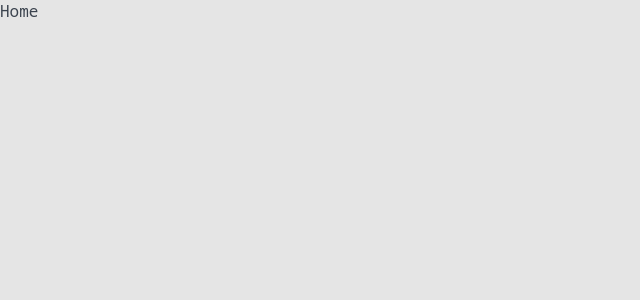
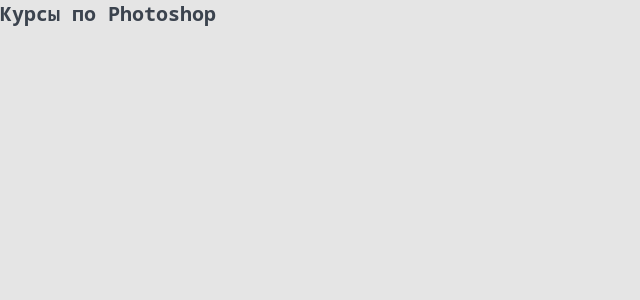
Before and after one commit to GremlinZq/Top-App, a Next.js app: page / in a window 1280 px wide. Shown: the top 300 px of the page, without its empty margins (0-640 px from the left). Built offline with nearby package versions, Linux system fonts and the light colour scheme.

Commit message:
add Htag

```diff
--- /dev/null
+++ b/components/Htag/Htag.module.scss
@@ -0,0 +1,20 @@
+.h1 {
+  color: var(--black);
+  line-height: 35px;
+  font-size: 26px;
+  font-weight: 500;
+}
+
+.h2 {
+  color: var(--black);
+  font-size: 22px;
+  line-height: 30px;
+  font-weight: 500;
+}
+
+.h3 {
+  color: var(--black);
+  line-height: 27px;
+  font-size: 20px;
+  font-weight: 600;
+}
--- /dev/null
+++ b/components/Htag/Htag.tsx
@@ -0,0 +1,14 @@
+// Core
+import {ReactNode} from "react";
+
+// Styles
+import styles from './Htag.module.scss';
+
+type HtagType = {
+    children: ReactNode
+    Tag: 'h1' | 'h2' | 'h3';
+}
+
+export const Htag = ({Tag, children}: HtagType) => (
+    <Tag className={styles[Tag]}>{children}</Tag>
+)
--- /dev/null
+++ b/components/index.ts
@@ -0,0 +1 @@
+export { Htag } from  './Htag/Htag';
--- a/next.config.js
+++ b/next.config.js
@@ -1,3 +1,10 @@
-module.exports = {
-  reactStrictMode: true,
+/**
+ * @type {import('next').NextConfig}
+ */
+
+const nextConfig = {
+  "reactStrictMode": true
 }
+
+// eslint-disable-next-line no-undef
+module.exports = nextConfig
--- a/package.json
+++ b/package.json
@@ -8,6 +8,7 @@
     "lint": "next lint"
   },
   "dependencies": {
+    "classnames": "^2.3.1",
     "next": "12.0.7",
     "react": "17.0.2",
     "react-dom": "17.0.2",
--- a/pages/_app.tsx
+++ b/pages/_app.tsx
@@ -1,15 +1,17 @@
-import type { AppProps } from 'next/app';
+import type {AppProps} from 'next/app';
 import Head from 'next/head';
 import '../styles/globals.scss';
 
 
-export default function MyApp({ Component, pageProps }: AppProps) {
-    return <>
+const MyApp = ({Component, pageProps}: AppProps) => (
+    <>
         <Head>
             <title>Top App</title>
-            <link href="https://fonts.googleapis.com/css2?family=Noto+Sans+Mono:wght@300;400;500;700&display=swap" rel="stylesheet" />
+            <link href="https://fonts.googleapis.com/css2?family=Noto+Sans+Mono:wght@300;400;500;700&display=swap" rel="stylesheet"/>
         </Head>
 
         <Component {...pageProps} />
     </>
-}
+)
+
+export default  MyApp;
--- a/pages/index.tsx
+++ b/pages/index.tsx
@@ -1,6 +1,8 @@
+import { Htag } from "../components";
+
 const HomePage = () => {
     return (
-        <div>Home</div>
+        <Htag Tag='h3'>Курсы по Photoshop</Htag>
     );
 };
 
--- a/styles/globals.scss
+++ b/styles/globals.scss
@@ -16,6 +16,11 @@
   box-sizing: border-box;
 }
 
+h1, h2, h3, h4, h5, h6 {
+  padding: 0;
+  margin: 0;
+}
+
 :root {
   --black: #3B434E;
   --white: white;
```
Also changed, not shown: 1 other file (tests, documents, lock files or other folders).
